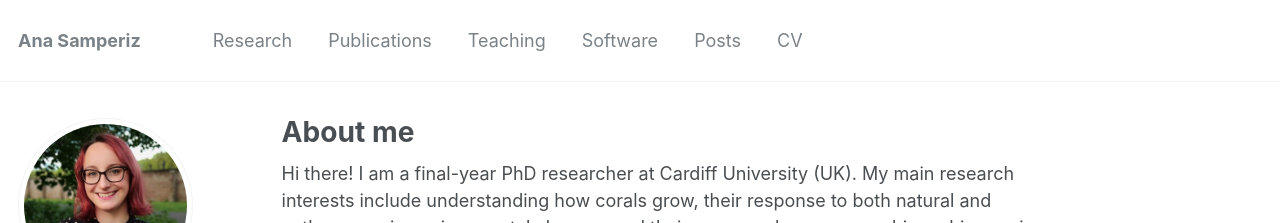
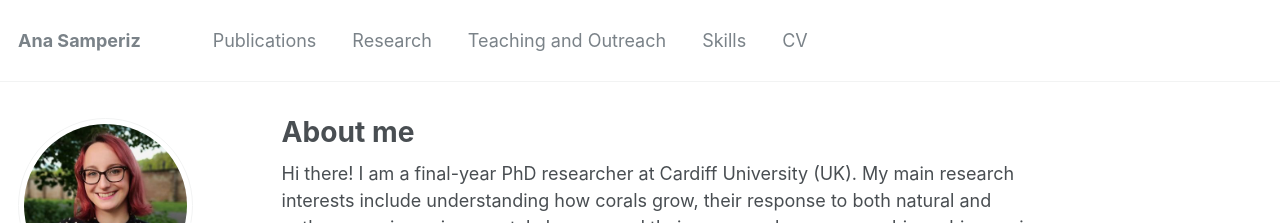
Before and after one commit to anasamperiz/anasamperiz.github.io, a Jekyll site: the page built from _pages/about.md, in a window 1280 px wide. Shown: the top 223 px of the page. Built offline with Jekyll 4.4.1, drawn with Linux system fonts in a browser that asks for light colours; some web fonts are replaced.

Commit message:
Update navigation.yml

```diff
--- a/_data/navigation.yml
+++ b/_data/navigation.yml
@@ -1,20 +1,17 @@
 # main links links
 main:
+
+  - title: "Publications"
+    url: /publications/
 
   - title: "Research"
     url: /research/
 
-  - title: "Publications"
-    url: /publications/
-
-  - title: "Teaching"
+  - title: "Teaching and Outreach"
     url: /teaching/
 
-  - title: "Software"
+  - title: "Skills"
     url: /software/
-
-  - title: "Posts"
-    url: /posts/
 
   - title: "CV"
     url: /cv/
```
